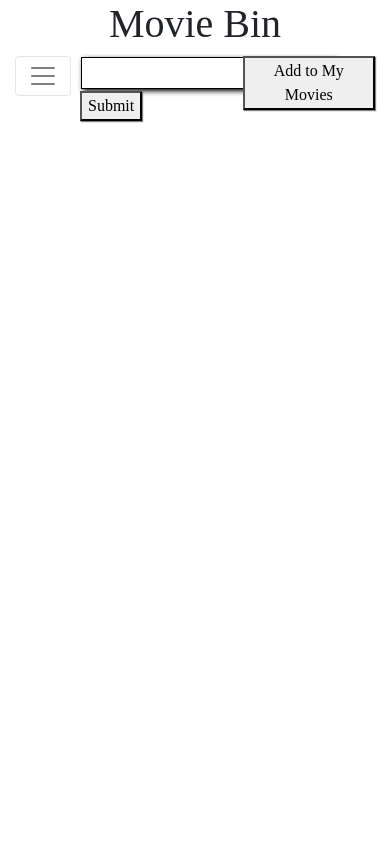
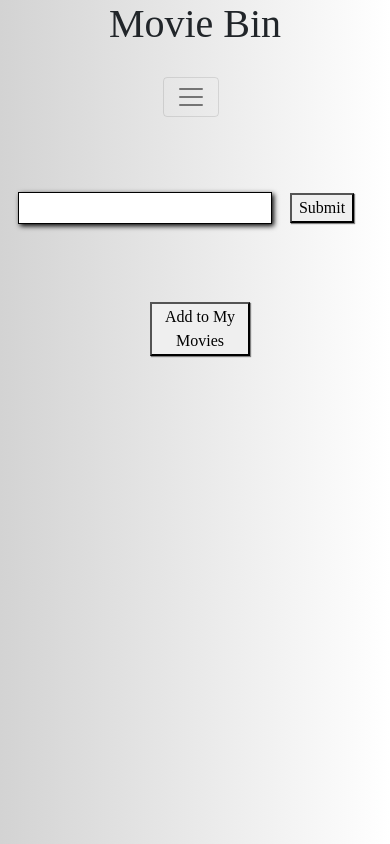
Before and after one commit to aviato26/CapstoneProject, a React (Create React App) app: page /home in a window 390 px wide. Built offline with nearby package versions, Linux system fonts and the light colour scheme.

Commit message:
added responsive rows and columns

```diff
--- a/src/components/main/home.css
+++ b/src/components/main/home.css
@@ -19,6 +19,10 @@ iframe {
   animation: fadein 4s ease;
   animation: borderfadein 3s ease;
   animation-fill-mode: forwards;
+}
+
+.navbar-nav {
+  text-align: center;
 }
 
 li {
@@ -60,8 +64,28 @@ input:focus {
 
 .listbutton {
   display: inline-block;
-  margin: 1%
 }
+
+button:focus {
+  outline: none
+}
+
+/* Media Querys */
+
+@media only screen and (max-width: 425px) {
+    .navbar {
+      justify-content: center;
+      margin: 2% 0
+    }
+
+    .col-sm-12 form, .col-sm-12 {
+      display: flex;
+      justify-content: center;
+      margin: 5% 0
+    }
+ }
+
+/* Animations */
 
 @keyframes lighten {
   from {box-shadow: 2px 2px 5px}
--- a/src/components/main/home.js
+++ b/src/components/main/home.js
@@ -65,26 +65,26 @@ toMyList = (e) => {
           </Col>
         </Row>
         <Row>
-          <Col xs='2' lg='2'>
+          <Col sm='12' md='2' lg='2' xl='2'>
             <NavBar />
           </Col>
-            <Col xs='5' lg='6'>
+            <Col sm='12' md='5' lg='6' xl='5'>
               <Search onChange={this.onChange} onSubmit={this.onSubmit} value={this.state.query}/>
             </Col>
-            <Col xs='5' lg='4'>
+            <Col sm='12' md='5' lg='4' xl='5'>
               <ListButton onClick={this.toMyList} />
             </Col>
           </Row>
           <Row>
-          <Col lg={{size: 4, offset: 2}} xs='6' className={this.state.class}>
+          <Col lg={{size: 4, offset: 2}} md='6' xs='12' className={this.state.class, 'text1'}>
             <MovieDetails details={this.state.movieDetails} />
           </Col>
-          <Col lg='6' xs='6' className={this.state.class} style={{padding: 0}}>
+          <Col lg='6' md='6' xs='12' className={this.state.class, 'text2'} style={{padding: 0}}>
             <iframe src={this.state.trailer} />
           </Col>
           </Row>
-        <Row className='tweetpadding'>
-          <Col lg={{ size: 6, offset: 3 }} className={this.state.class}>
+        <Row className='tweetpadding text3'>
+          <Col lg={{ size: 6, offset: 3 }} xs='12' className={this.state.class}>
             <Twitter tweets={this.state.tweets}/>
           </Col>
         </Row>
--- a/src/components/main/navbar.js
+++ b/src/components/main/navbar.js
@@ -1,23 +1,23 @@
 import React from 'react';
 import { Collapse, Navbar, NavbarToggler, Nav, NavItem, NavLink } from 'reactstrap';
+import './home.css';
 import {Link} from 'react-router-dom';
 
 
 class NavBar extends React.Component {
   constructor(props) {
     super(props);
-
-    this.toggleNavbar = this.toggleNavbar.bind(this);
     this.state = {
       collapsed: true
     };
   }
 
-  toggleNavbar() {
-    this.setState({
-      collapsed: !this.state.collapsed
-    });
+  toggleNavbar = (e) => {
+      this.setState({
+        collapsed: !this.state.collapsed
+      });
   }
+
   render() {
     return (
       <div>
--- a/src/components/register/login.js
+++ b/src/components/register/login.js
@@ -1,5 +1,6 @@
 import React from 'react';
 import { BrowserRouter, Link } from 'react-router-dom';
+import {Container, Col, Row} from 'reactstrap';
 //import './register.css';
 import axios from 'axios';
 
@@ -23,16 +24,28 @@ const Login = (props) => {
   }
 
   return(
-    <div>
+    <Container fluid>
         <form onSubmit={submit}>
+        <Row>
           <h1>Movie Bin</h1>
+        </Row>
+        <Row>
           <h2>Log In</h2>
-          <input placeholder='email' ref={(data) => {email = data}} required></input>
-          <input placeholder='password' ref={(data) => {password = data}} required></input>
-          <button className='subButton'>Submit</button>
+        </Row>
+        <Row>
+          <Col lg='7'>
+            <input placeholder='email' ref={(data) => {email = data}} required></input>
+            <input placeholder='password' ref={(data) => {password = data}} required></input>
+            <button className='subButton'>Submit</button>
+          </Col>
+        </Row>
         </form>
-        <Link to='/signup'><button className='button unfold'>Sign Up</button></Link>
-    </div>
+        <Row>
+          <Col>
+            <Link to='/signup'><button className='button unfold'>Sign Up</button></Link>
+          </Col>
+        </Row>
+    </Container>
   )
 }
 
--- a/src/components/register/register.css
+++ b/src/components/register/register.css
@@ -9,8 +9,7 @@ h2 {
 }
 
 input {
-  display: block;
-  width: 15%;
+  margin: auto;
   height: 2em;
   border: 1px solid;
   box-shadow: 2px 2px 5px;
@@ -38,7 +37,7 @@ input:focus {
 
 .subButton {
   margin: 5%;
-  width: 15%;
+  width: 100px;
   font-family: Apple Chancery, cursive;
   box-shadow: 1px 1px 5px grey;
   animation: rShadow 1s ease;
@@ -51,16 +50,41 @@ input:focus {
 }
 
 .button {
+  width: 120px;
   border-radius: 50%;
   box-shadow: 5px 5px 5px grey;
   font-family: Apple Chancery, cursive;
-  margin: 10%;
-  width: 20%;
-  height: 5%;
   animation: fold 1s ease;
   animation-duration: infinite;
   animation-fill-mode: forwards
 }
+
+.row {
+  text-align: center;
+}
+
+.registerPage {
+  height: 10vh;
+  margin: 15% 0
+}
+
+.registerButtons {
+  width: 190px;
+  height: 50px;
+  border-radius: 50%;
+  box-shadow: 5px 5px 5px grey;
+  font-family: Apple Chancery, cursive;
+  animation: fold 1s ease;
+  animation-duration: infinite;
+  animation-fill-mode: forwards
+}
+
+@media only screen and (max-width: 425px) {
+    .titleButtons {
+      margin: 2% 0;
+    }
+ }
+
 
 @keyframes lighten {
   from {box-shadow: 2px 2px 5px}
--- a/src/components/register/signup.js
+++ b/src/components/register/signup.js
@@ -1,6 +1,7 @@
 
 import React from 'react';
 import { Link } from 'react-router-dom';
+import {Container, Row, Col} from 'reactstrap';
 //import './register.css';
 import axios from 'axios';
 
@@ -27,18 +28,34 @@ const Signup = (props) => {
   }
 
   return(
-    <div>
+    <Container>
       <form onSubmit={SignUpData}>
+      <Row>
+        <Col>
           <h1>Movie Bin</h1>
+        </Col>
+      </Row>
+      <Row>
+        <Col>
           <h2>Sign Up</h2>
+        </Col>
+      </Row>
+      <Row>
+        <Col>
           <input placeholder='username' ref={(text) => {user = text}} required></input>
           <input placeholder='email' ref={(text) => {email = text}} required></input>
           <input placeholder='password' ref={(text) => {password = text}} required></input>
           <input placeholder='verify password' ref={(text) => {validatePassword = text}} required></input>
           <button className='subButton'>Submit</button>
+        </Col>
+      </Row>
       </form>
+      <Row>
+        <Col>
           <Link to='/login'><button className='button unfold'>Log In</button></Link>
-    </div>
+        </Col>
+      </Row>
+    </Container>
   )
 }
 
--- a/src/components/register/title.js
+++ b/src/components/register/title.js
@@ -1,16 +1,27 @@
 import React, { Component } from 'react';
 import Signup from './signup.js';
 import Login from './login.js';
-//import './register.css';
+import {Container, Col, Row} from 'reactstrap';
+import './register.css';
 import { Switch, Route, Link } from 'react-router-dom';
 
 const TitlePage = () => {
   return(
-    <div className='title'>
-      <h1>Movie Bin</h1>
-      <Link to='/Signup'><button className='button unfold'>Sign Up</button></Link>
-      <Link to='/Login'><button className='button unfold'>Log In</button></Link>
-    </div>
+    <Container fluid>
+      <Row>
+        <Col>
+          <h1>Movie Bin</h1>
+        </Col>
+      </Row>
+      <Row className='registerPage'>
+        <Col sm='6 titleButtons'>
+          <Link to='/Signup'><button className='button unfold registerButtons'>Sign Up</button></Link>
+        </Col>
+        <Col sm='6 titleButtons'>
+          <Link to='/Login'><button className='button unfold registerButtons'>Log In</button></Link>
+        </Col>
+      </Row>
+    </Container>
   )
 }
 
--- a/src/components/usermovies/list.js
+++ b/src/components/usermovies/list.js
@@ -1,11 +1,12 @@
 import React from 'react';
+import './userStyles.css'
 
 const List = (props) => {
   return(
-    <div>
-      <ul>
+    <div className='list'>
+      <ul style={{padding: 0}}>
       {
-        props.movies.map((c,i) => <div key={i}><li onClick={props.getListItem} onClick={props.toggle}>{c}</li><button onClick={(e) => props.removeMovie(e, i)}>Remove</button></div>)
+        props.movies.map((c,i) => <div key={i}><li onClick={props.getListItem} onClick={props.toggle} className='inlineMovieList'>{c}</li><button onClick={(e) => props.removeMovie(e, i)} className='subButton'>Remove</button></div>)
       }
       </ul>
     </div>
--- a/src/components/usermovies/movielist.js
+++ b/src/components/usermovies/movielist.js
@@ -2,13 +2,15 @@ import React, {Component} from 'react';
 import NavBar from '../main/navbar.js';
 import List from './list.js';
 import ModalExample from './modal.js';
+import {Container, Col, Row} from 'reactstrap';
+import './userStyles.css';
 import axios from 'axios';
 
 class MovieList extends Component{
   constructor(props){
     super(props);
     this.state = {
-      movies: [],
+      movies: ['a','s','s','s'],
       details: [],
       title: '',
       modal: false
@@ -60,14 +62,28 @@ class MovieList extends Component{
 
   render(){
     if(this.state.modal){
-      return <ModalExample details={this.state.details} modal={this.state.modal} close={this.close} title={this.state.title}/>
+      return (
+        <ModalExample details={this.state.details} modal={this.state.modal} close={this.close} title={this.state.title}/>
+      )
     }
     return(
-      <div>
-        <h1>Movie Bin</h1>
-        <NavBar />
-        <List movies={this.state.movies} toggle={this.toggle} removeMovie={this.removeMovie}/>
-      </div>
+      <Container fluid>
+        <Row>
+          <Col lg='12'>
+            <h1>Movie Bin</h1>
+          </Col>
+        </Row>
+        <Row>
+          <Col sm='2'>
+            <NavBar />
+          </Col>
+        </Row>
+        <Row>
+          <Col sm='12'>
+            <List movies={this.state.movies} toggle={this.toggle} removeMovie={this.removeMovie}/>
+          </Col>
+        </Row>
+      </Container>
     )
   }
 }
--- /dev/null
+++ b/src/components/usermovies/userStyles.css
@@ -0,0 +1,46 @@
+
+h1 {
+  text-align: center;
+  font-family: cursive;
+}
+
+.subButton {
+  font-family: Apple Chancery, cursive;
+  box-shadow: 1px 1px 5px grey;
+  animation: rShadow 1s ease;
+  animation-fill-mode: forwards
+}
+
+.subButton:hover {
+  animation: fShadow 1s ease;
+  animation-fill-mode: forwards
+}
+
+.row {
+  justify-content: center;
+}
+
+.navbar {
+  justify-content: center;
+}
+
+.inlineMovieList {
+  text-align: center;
+  font-family: cursive;
+  font-size: 1.5em
+}
+
+.list {
+  display: flex;
+  justify-content: center;
+}
+
+@keyframes fShadow {
+  from {box-shadow: 1px 1px 1px grey}
+  to {box-shadow: 5px 5px 5px grey}
+}
+
+@keyframes rShadow {
+  from {box-shadow: 5px 5px 5px grey}
+  to {box-shadow: 1px 1px 1px grey}
+}
--- a/src/index.css
+++ b/src/index.css
@@ -1,4 +1,9 @@
 body {
+  background-image:
+    linear-gradient(
+      -90deg,
+      white, lightgrey
+    );
   margin: 0;
   padding: 0;
   font-family: -apple-system, BlinkMacSystemFont, "Segoe UI", "Roboto", "Oxygen",
```
Lines whose indentation alone changed are shown as unchanged.
